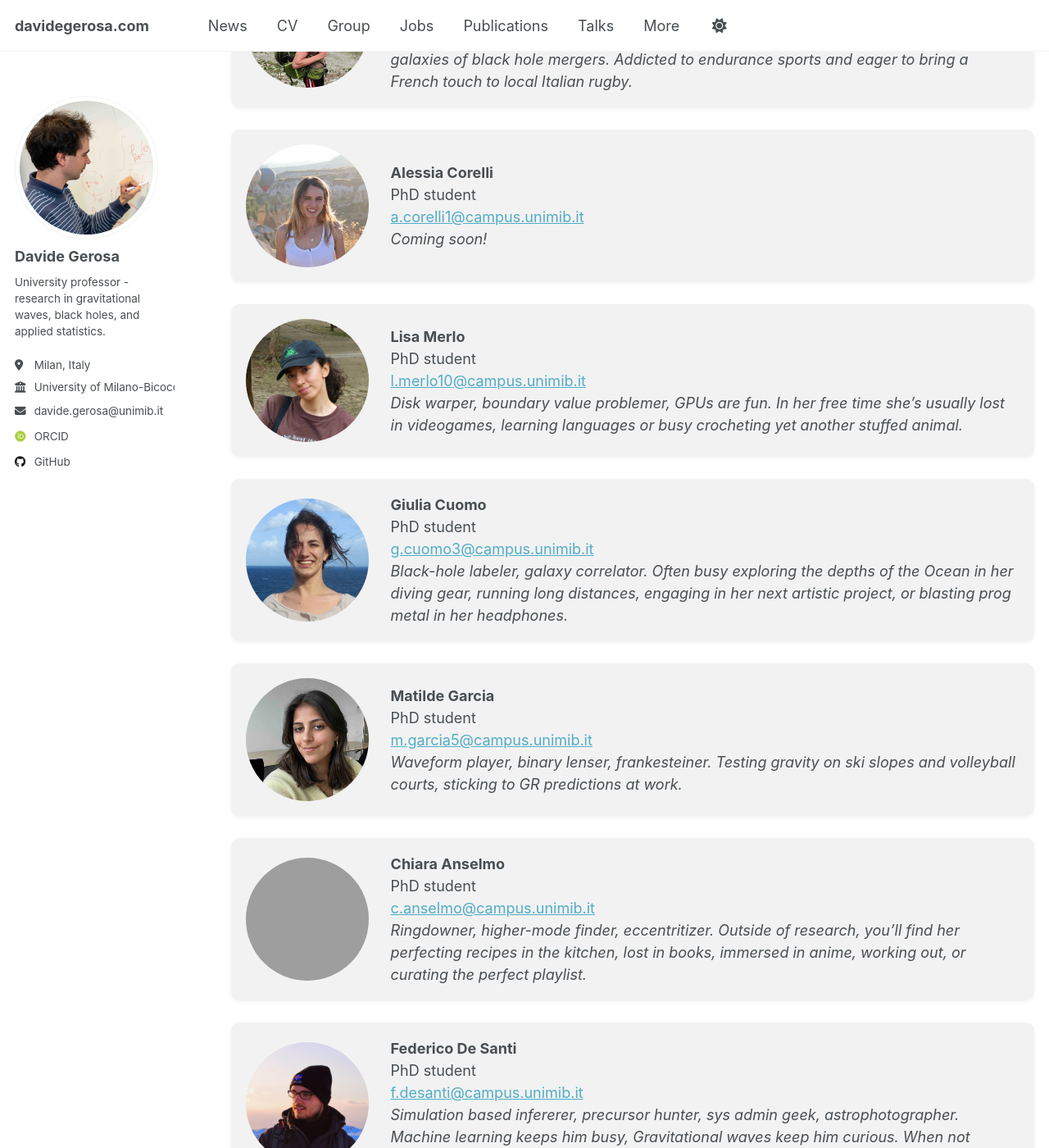
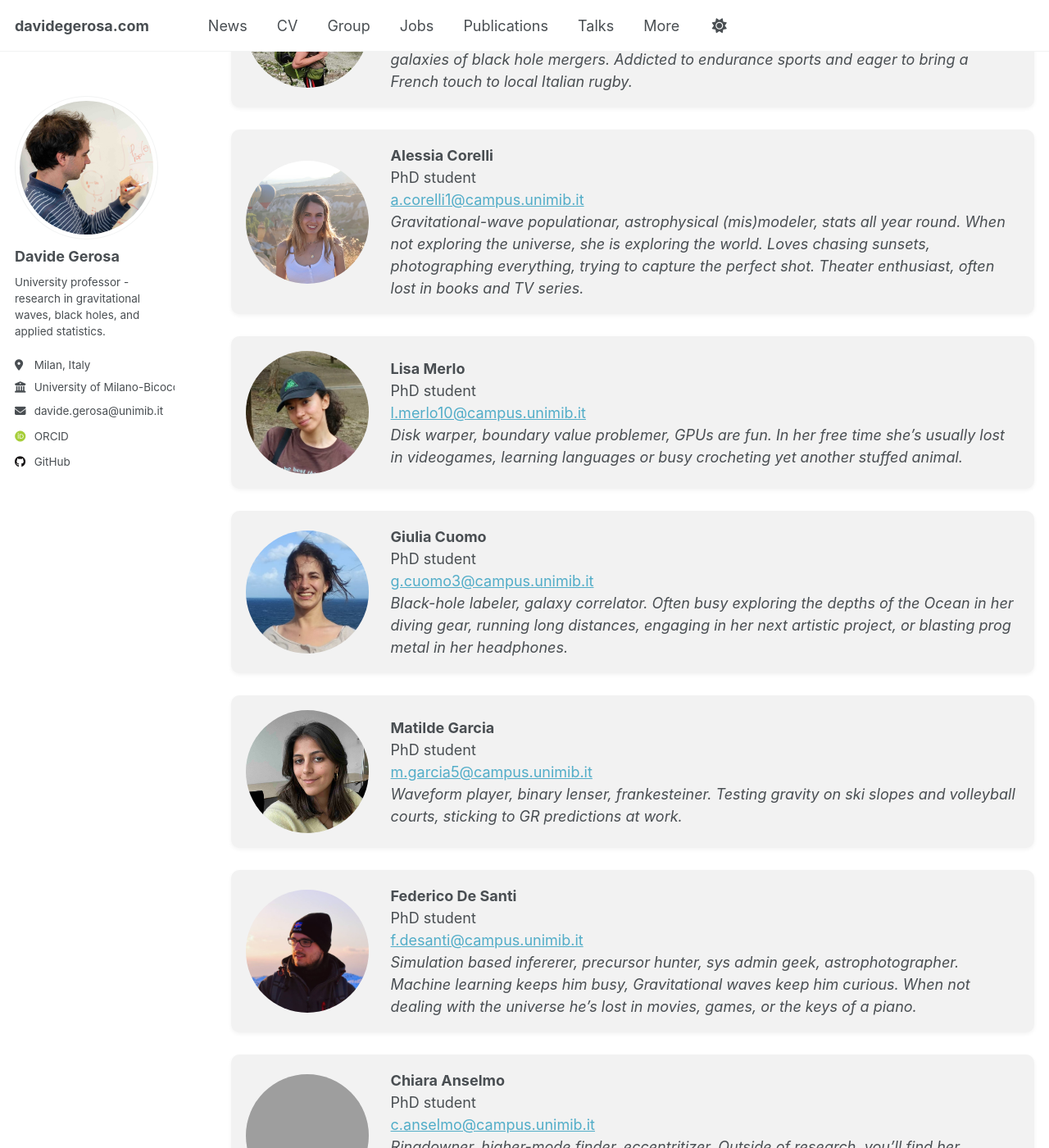
Before and after one commit to dgerosa/website, a Jekyll site: the page built from _pages/group.md, in a window 1280 px wide and 1400 px high, scrolled down 1037 px. Shown: the whole window at 82% size. Built offline with Jekyll 4.4.1, drawn with Linux system fonts in a browser that asks for light colours; some web fonts are replaced; some of the changed text lies outside the part shown; grey boxes are pictures that could not be loaded.

Commit message:
Website update from workflow

```diff
--- a/_pages/_group.md
+++ b/_pages/_group.md
@@ -44,7 +44,7 @@ Here are the amazing people in my group. Come visit and chat science with us! If
     <strong>Alessia Corelli</strong><br>
     PhD student<br>
 <a href="mailto:a.corelli1@campus.unimib.it">a.corelli1@campus.unimib.it</a><br>
-    <em>Coming soon!</em>
+    <em>Gravitational-wave populationar, astrophysical (mis)modeler, stats all year round.  When not exploring the universe, she is exploring the world. Loves chasing sunsets, photographing everything, trying to capture the perfect shot. Theater enthusiast, often lost in books and TV series.</em>
   </div>
 </div>
 <div class="person">
@@ -75,21 +75,21 @@ Here are the amazing people in my group. Come visit and chat science with us! If
   </div>
 </div>
 <div class="person">
+  <img src="{{ '/images/federico-de-santi.jpg' | relative_url }}" alt="Federico De Santi" class="person-photo">
+  <div class="person-text">
+    <strong>Federico De Santi</strong><br>
+    PhD student<br>
+<a href="mailto:f.desanti@campus.unimib.it">f.desanti@campus.unimib.it</a><br>
+    <em>Simulation based infererer, precursor hunter, sys admin geek, astrophotographer. Machine learning keeps him busy, Gravitational waves keep him curious. When not dealing with the universe he’s lost in movies, games, or the keys of a piano.</em>
+  </div>
+</div>
+<div class="person">
   <img src="{{ '/images/chiara-anselmo.jpg' | relative_url }}" alt="Chiara Anselmo" class="person-photo">
   <div class="person-text">
     <strong>Chiara Anselmo</strong><br>
     PhD student<br>
 <a href="mailto:c.anselmo@campus.unimib.it">c.anselmo@campus.unimib.it</a><br>
     <em>Ringdowner, higher-mode finder, eccentritizer. Outside of research, you’ll find her perfecting recipes in the kitchen, lost in books, immersed in anime, working out, or curating the perfect playlist.</em>
-  </div>
-</div>
-<div class="person">
-  <img src="{{ '/images/federico-de-santi.jpg' | relative_url }}" alt="Federico De Santi" class="person-photo">
-  <div class="person-text">
-    <strong>Federico De Santi</strong><br>
-    PhD student<br>
-<a href="mailto:f.desanti@campus.unimib.it">f.desanti@campus.unimib.it</a><br>
-    <em>Simulation based infererer, precursor hunter, sys admin geek, astrophotographer. Machine learning keeps him busy, Gravitational waves keep him curious. When not dealing with the universe he’s lost in movies, games, or the keys of a piano.</em>
   </div>
 </div>
 <div class="person">
```
Also changed, not shown: other parts of _pages/_group.md (+1 -1 lines), _pages/_citations.md (+5 -5 lines), _pages/_publications.md (+1 -1 lines), _pages/_talks.md (+1 -1 lines).
